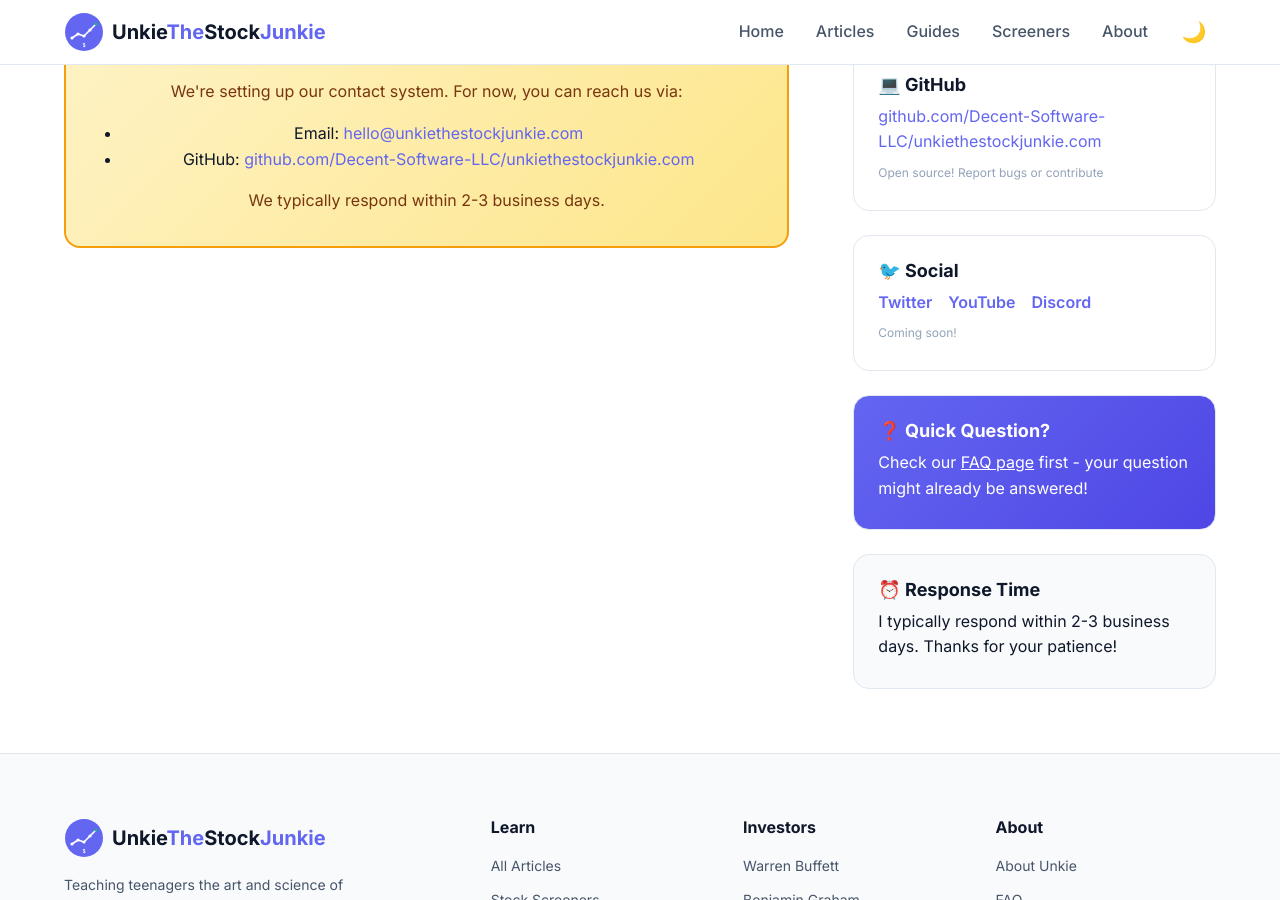
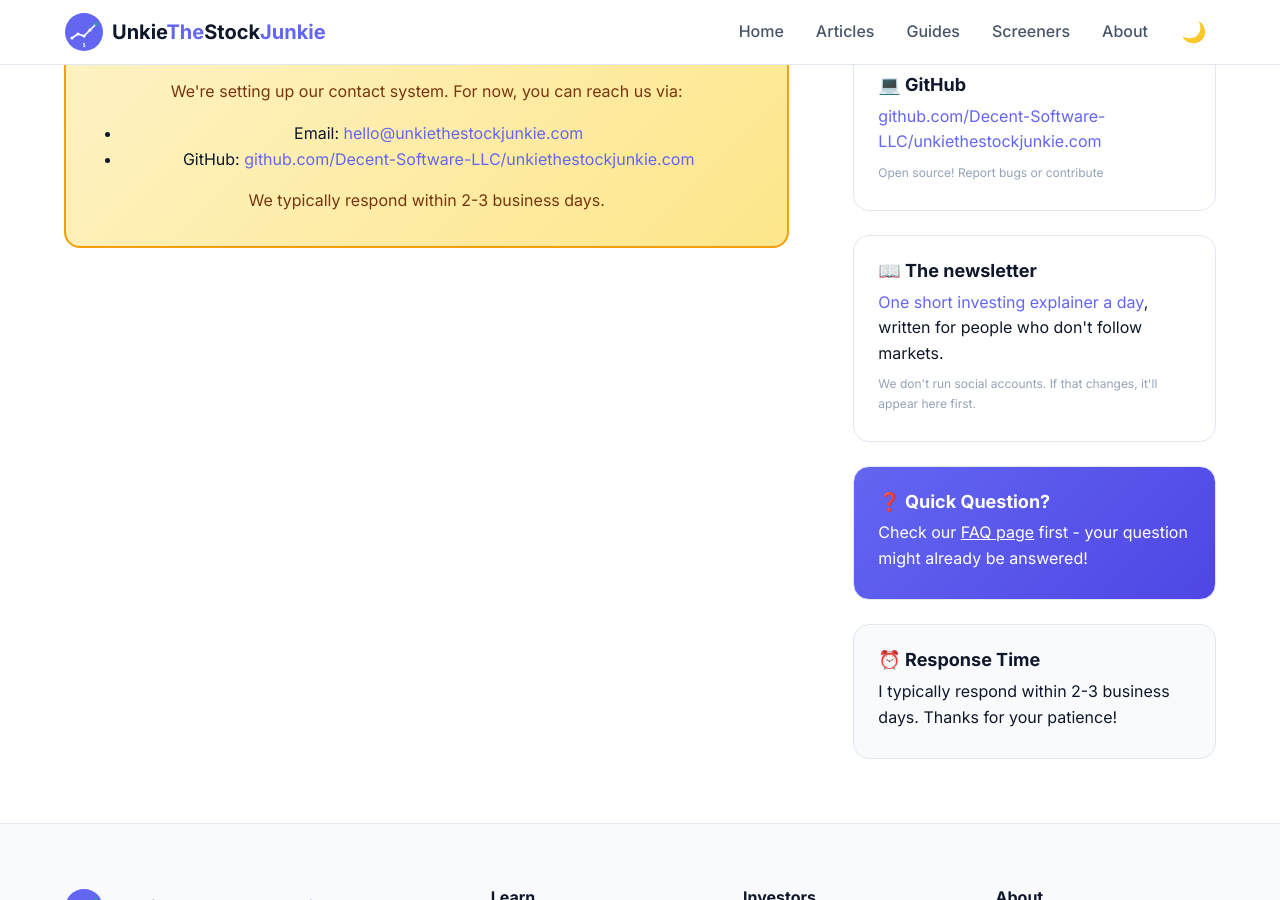
Before and after one commit to Decent-Software-LLC/unkiethestockjunkie.com, a Jekyll site: the page built from contact.md, in a window 1280 px wide and 900 px high, scrolled down 490 px. Built offline with Jekyll 4.4.1, drawn with Linux system fonts in a browser that asks for light colours.

Commit message:
fix: remove fake social links from /contact; add site-wide link & asset integrity suite
Two problems my own work exposed to a full-site sweep that nothing else covered.

1. /contact offered Twitter, YouTube and Discord links all pointing at href="#". It says
   "Coming soon!" beneath them, but this is the page whose entire purpose is being reachable,
   on a site aimed at minors - dead contact links read as abandoned. Replaced with the
   newsletter (which actually exists) plus an explicit line that there are no social accounts,
   rather than implying some exist and just aren't linked yet. The footer already guarded this
   correctly from earlier work ({% if ... != "#" %}); only contact was unguarded.

2. All three guides shipped <img src> for a hero SVG I invented - the file was never generated.
   Every guide test stayed green because they check front matter, TOC anchors and external URLs,
   not whether locally-referenced assets exist. Dropped the image keys; guide.html already
   guards with {% if page.image %}, so the header renders clean. Shipping no image beats shipping
   a broken one. (No image generator is available here; if you want hero art, that's the FLUX
   path in generate-article.js.)

scripts/test-links.js (5 tests) over all 122 built pages: no placeholder href="#", no dead
internal links, every referenced local asset present, css/js resolve, and every page carries a
title and meta description. Result after fixes: 122 pages, zero of each.

Test-side bug found while writing it: my resolver treated href="/" (the logo link, present on
every page) as dead because empty-path resolution returned false - it would have failed CI on
122 legitimate pages.

```diff
--- a/contact.md
+++ b/contact.md
@@ -44,13 +44,9 @@ permalink: /contact/
         </div>
 
         <div class="info-card">
-          <h3>🐦 Social</h3>
-          <div class="social-links">
-            <a href="#" aria-label="Twitter">Twitter</a>
-            <a href="#" aria-label="YouTube">YouTube</a>
-            <a href="#" aria-label="Discord">Discord</a>
-          </div>
-          <p class="info-note">Coming soon!</p>
+          <h3>📖 The newsletter</h3>
+          <p><a href="{{ '/newsletter' | relative_url }}">One short investing explainer a day</a>, written for people who don't follow markets.</p>
+          <p class="info-note">We don't run social accounts. If that changes, it'll appear here first.</p>
         </div>
 
         <div class="info-card faq-cta">
--- a/package.json
+++ b/package.json
@@ -22,7 +22,7 @@
     "backfill-related": "node scripts/backfill-related-articles.js",
     "docker:generate": "docker compose run --rm generate",
     "docker:fetch-fundamentals": "docker compose run --rm fundamentals",
-    "test": "npm run test:related && npm run test:search && npm run test:share && npm run test:bodies && npm run test:quiz && npm run test:quiz-render && npm run test:prompt && npm run test:voice && npm run test:guides",
+    "test": "npm run test:related && npm run test:search && npm run test:share && npm run test:bodies && npm run test:quiz && npm run test:quiz-render && npm run test:prompt && npm run test:voice && npm run test:guides && npm run test:links",
     "test:related": "node scripts/test-related-articles.js",
     "test:search": "node scripts/test-articles-search.js",
     "test:share": "node scripts/test-share.js",
@@ -32,6 +32,7 @@
     "test:prompt": "node scripts/test-prompt.js",
     "test:voice": "node scripts/test-voice.js",
     "test:guides": "node scripts/test-guides.js",
+    "test:links": "node scripts/test-links.js",
     "voice-report": "node scripts/test-voice.js --report"
   },
   "keywords": [
```
Also changed, not shown: _guides/building-your-first-portfolio.md (+0 -1 lines), _guides/making-your-first-trade.md (+0 -1 lines), _guides/opening-your-first-brokerage-account.md (+0 -1 lines), scripts/test-links.js (added, +136 -0 lines).
